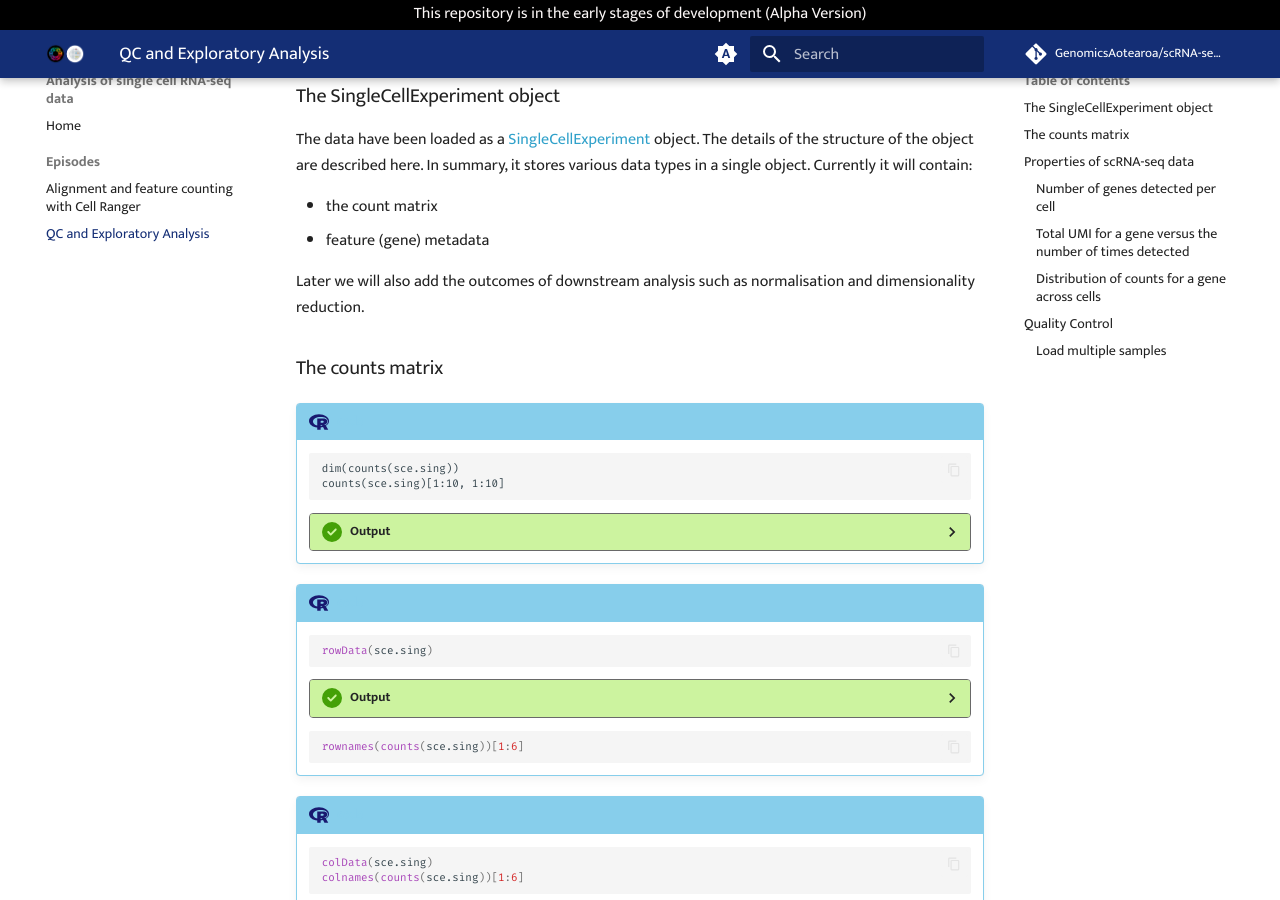
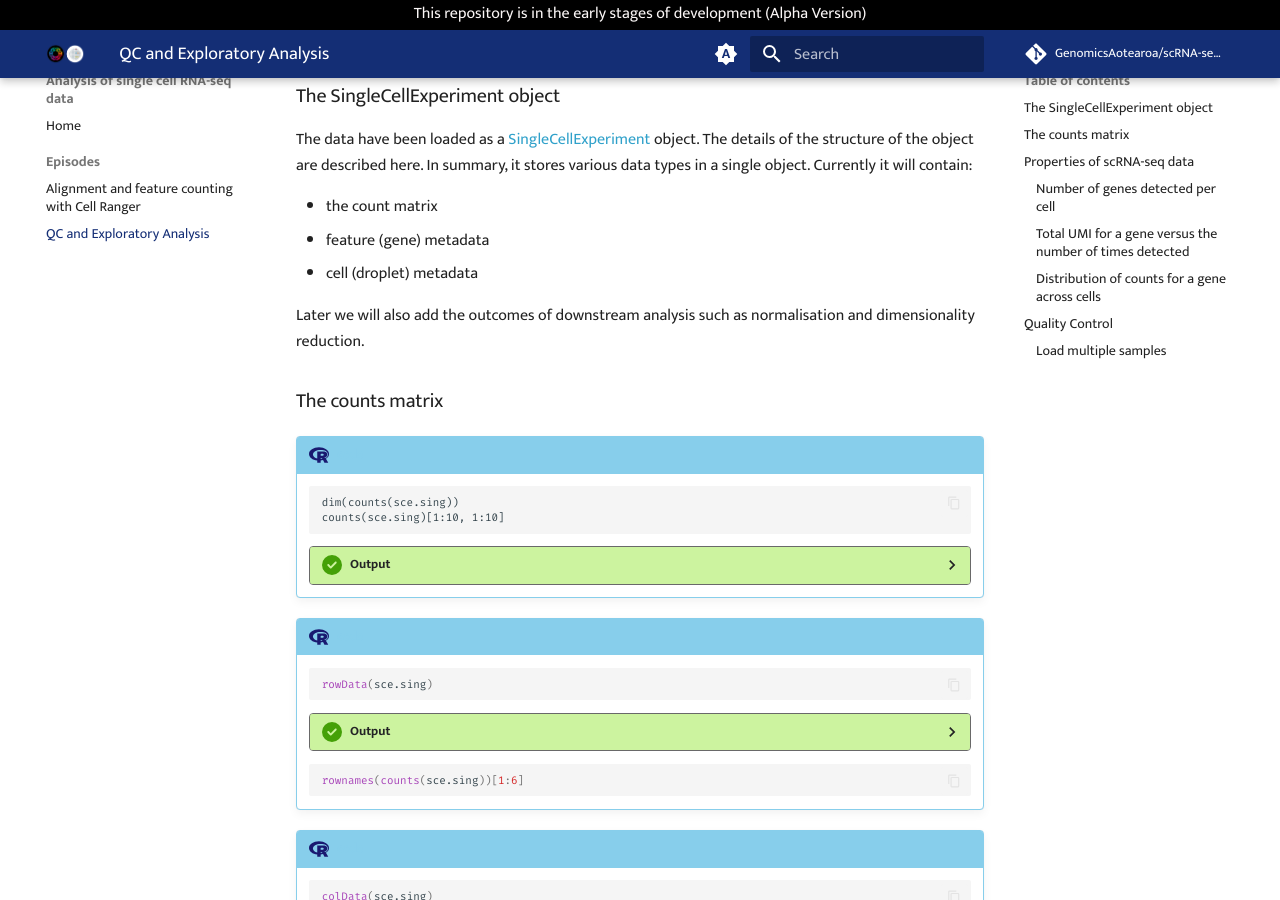
Before and after one commit to GenomicsAotearoa/scRNA-seq-data-analysis, an MkDocs documentation site: the page built from docs/episodes /2.md, in a window 1280 px wide and 900 px high, scrolled down 711 px. Built offline with MkDocs 1.6.1 and Material for MkDocs 9.7.7, drawn with Linux system fonts in a browser that asks for light colours; comment, search, counter and statistics services are not loaded.

Commit message:
add cell droplet metadata

```diff
--- a/docs/episodes /2.md
+++ b/docs/episodes /2.md
@@ -53,6 +53,7 @@ The data have been loaded as a [SingleCellExperiment](https://bioconductor.org/p
 
 - the count matrix
 - feature (gene) metadata
+- cell (droplet) metadata
 
 Later we will also add the outcomes of downstream analysis such as normalisation and dimensionality reduction.
 
```
Also changed, not shown: 1 other file.
